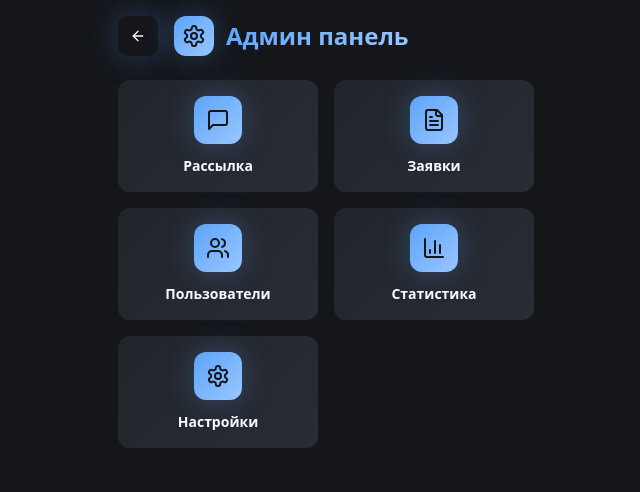
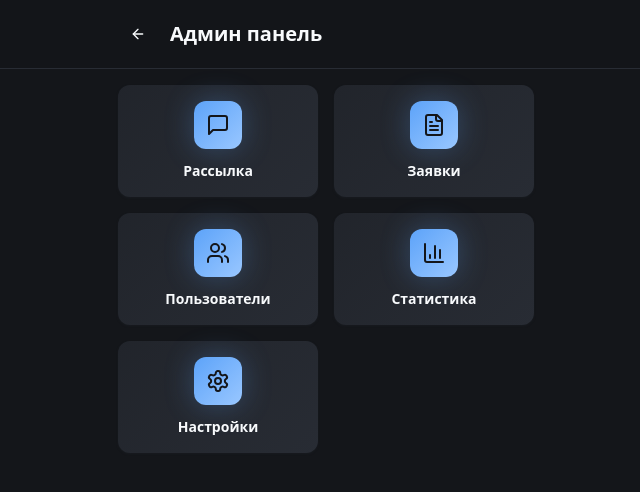
Before and after one commit to MikaNatus/tg-web-glimmer, a React (Vite) app: page /admin in a window 1280 px wide. Shown: the top 492 px of the page, without its empty margins (314-954 px from the left). Built offline with nearby package versions, Linux system fonts and the light colour scheme.

Commit message:
Refactor admin panel layout
Update admin panel to have two columns for settings buttons and replace the header on the main admin page.

```diff
--- a/src/components/admin/SettingsPage.tsx
+++ b/src/components/admin/SettingsPage.tsx
@@ -81,23 +81,20 @@ function SettingsHome() {
   ];
 
   return (
-    <div className="grid grid-cols-1 md:grid-cols-2 lg:grid-cols-3 gap-6">
+    <div className="grid grid-cols-2 gap-4">
       {settingsSections.map((section) => (
         <Card
           key={section.path}
           className="cursor-pointer transition-all duration-300 hover:shadow-elevated hover:scale-105 shadow-card gradient-secondary border-0 group animate-fade-in"
           onClick={() => navigate(section.path)}
         >
-          <CardHeader>
-            <CardTitle className="flex items-center gap-3">
-              <div className="p-2 rounded-lg gradient-primary shadow-glow transition-all duration-300 group-hover:scale-110">
-                <section.icon className="h-5 w-5 text-background" />
+          <CardContent className="p-4">
+            <div className="flex flex-col items-center text-center gap-3">
+              <div className="p-3 rounded-xl gradient-primary shadow-glow transition-all duration-300 group-hover:scale-110">
+                <section.icon className="h-6 w-6 text-background" />
               </div>
-              <span className="group-hover:text-primary transition-colors">{section.title}</span>
-            </CardTitle>
-          </CardHeader>
-          <CardContent>
-            <p className="text-sm text-muted-foreground leading-relaxed">{section.description}</p>
+              <h3 className="text-sm font-bold text-foreground group-hover:text-primary transition-colors">{section.title}</h3>
+            </div>
           </CardContent>
         </Card>
       ))}
--- a/src/pages/AdminPanel.tsx
+++ b/src/pages/AdminPanel.tsx
@@ -43,23 +43,24 @@ function AdminHome() {
 
   return (
     <div className="min-h-screen bg-background">
-      <div className="max-w-md mx-auto p-4">
-        <div className="flex items-center gap-4 mb-6">
-          <Button
-            variant="ghost"
-            size="icon"
-            onClick={() => window.history.back()}
-            className="hover:bg-accent shadow-glow"
-          >
-            <ArrowLeft className="h-5 w-5" />
-          </Button>
+      {/* Header */}
+      <div className="sticky top-0 z-50 bg-background/95 backdrop-blur-sm border-b border-border">
+        <div className="max-w-md mx-auto p-4">
           <div className="flex items-center gap-3">
-            <div className="p-2 rounded-lg gradient-primary shadow-glow">
-              <Settings className="h-6 w-6 text-background" />
-            </div>
-            <h1 className="text-2xl font-bold gradient-text">Админ панель</h1>
+            <Button
+              variant="ghost"
+              size="sm"
+              onClick={() => window.history.back()}
+              className="hover:bg-secondary/80"
+            >
+              <ArrowLeft className="w-4 h-4" />
+            </Button>
+            <h1 className="text-xl font-bold">Админ панель</h1>
           </div>
         </div>
+      </div>
+
+      <div className="max-w-md mx-auto p-4">
 
         <div className="grid grid-cols-2 gap-4">
           {adminButtons.map((button) => (
```
